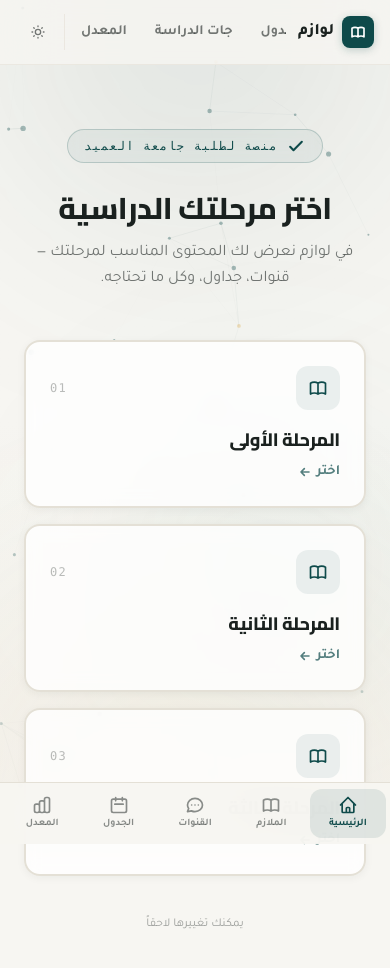
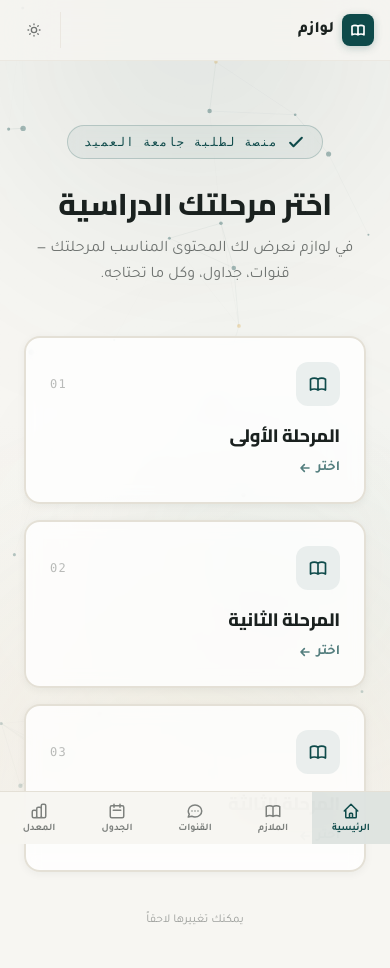
Before and after one commit to alimazon/lawazem-app, a Next.js app: page / in a window 390 px wide. Shown: the top 968 px of the page. Built offline with nearby package versions, Linux system fonts and the light colour scheme.

Commit message:
المراحل 1-5: اختيار المرحلة، تبويب الملازم، رفع ملفات ومجلدات للقنوات، الجدول، جات الدراسة بالذكاء الاصطناعي

```diff
--- a/components/MobileBottomNav.tsx
+++ b/components/MobileBottomNav.tsx
@@ -3,21 +3,32 @@
 
 import Link from 'next/link';
 import { usePathname } from 'next/navigation';
-import type { ReactNode } from 'react';
+import { useEffect, useState, type ReactNode } from 'react';
 
 interface NavItem {
   href: string;
   label: string;
   icon: ReactNode;
+  accent?: 'amber';
 }
 
-const NAV_ITEMS: NavItem[] = [
+const BASE_ITEMS: NavItem[] = [
   {
     href: '/',
     label: 'الرئيسية',
     icon: (
-      <svg className="h-5 w-5" fill="none" viewBox="0 0 24 24" stroke="currentColor" strokeWidth={2}>
-        <path strokeLinecap="round" strokeLinejoin="round" d="M3 12l2-2m0 0l7-7 7 7M5 10v10a1 1 0 001 1h3m10-11l2 2m-2-2v10a1 1 0 01-1 1h-3m-6 0a1 1 0 001-1v-4a1 1 0 011-1h2a1 1 0 011 1v4a1 1 0 001 1m-6 0h6" />
+      <svg
+        className="h-[18px] w-[18px]"
+        fill="none"
+        viewBox="0 0 24 24"
+        stroke="currentColor"
+        strokeWidth={2}
+      >
+        <path
+          strokeLinecap="round"
+          strokeLinejoin="round"
+          d="M3 12l2-2m0 0l7-7 7 7M5 10v10a1 1 0 001 1h3m10-11l2 2m-2-2v10a1 1 0 01-1 1h-3m-6 0a1 1 0 001-1v-4a1 1 0 011-1h2a1 1 0 011 1v4a1 1 0 001 1m-6 0h6"
+        />
       </svg>
     ),
   },
@@ -25,8 +36,18 @@ const NAV_ITEMS: NavItem[] = [
     href: '/lawazem',
     label: 'الملازم',
     icon: (
-      <svg className="h-5 w-5" fill="none" viewBox="0 0 24 24" stroke="currentColor" strokeWidth={2}>
-        <path strokeLinecap="round" strokeLinejoin="round" d="M12 6.253v13m0-13C10.832 5.477 9.246 5 7.5 5S4.168 5.477 3 6.253v13C4.168 18.477 5.754 18 7.5 18s3.332.477 4.5 1.253m0-13C13.168 5.477 14.754 5 16.5 5c1.747 0 3.332.477 4.5 1.253v13C19.832 18.477 18.247 18 16.5 18c-1.746 0-3.332.477-4.5 1.253" />
+      <svg
+        className="h-[18px] w-[18px]"
+        fill="none"
+        viewBox="0 0 24 24"
+        stroke="currentColor"
+        strokeWidth={2}
+      >
+        <path
+          strokeLinecap="round"
+          strokeLinejoin="round"
+          d="M12 6.253v13m0-13C10.832 5.477 9.246 5 7.5 5S4.168 5.477 3 6.253v13C4.168 18.477 5.754 18 7.5 18s3.332.477 4.5 1.253m0-13C13.168 5.477 14.754 5 16.5 5c1.747 0 3.332.477 4.5 1.253v13C19.832 18.477 18.247 18 16.5 18c-1.746 0-3.332.477-4.5 1.253"
+        />
       </svg>
     ),
   },
@@ -34,8 +55,18 @@ const NAV_ITEMS: NavItem[] = [
     href: '/channels',
     label: 'القنوات',
     icon: (
-      <svg className="h-5 w-5" fill="none" viewBox="0 0 24 24" stroke="currentColor" strokeWidth={2}>
-        <path strokeLinecap="round" strokeLinejoin="round" d="M8 12h.01M12 12h.01M16 12h.01M21 12c0 4.418-4.03 8-9 8a9.863 9.863 0 01-4.255-.949L3 20l1.395-3.72C3.512 15.042 3 13.574 3 12c0-4.418 4.03-8 9-8s9 3.582 9 8z" />
+      <svg
+        className="h-[18px] w-[18px]"
+        fill="none"
+        viewBox="0 0 24 24"
+        stroke="currentColor"
+        strokeWidth={2}
+      >
+        <path
+          strokeLinecap="round"
+          strokeLinejoin="round"
+          d="M8 12h.01M12 12h.01M16 12h.01M21 12c0 4.418-4.03 8-9 8a9.863 9.863 0 01-4.255-.949L3 20l1.395-3.72C3.512 15.042 3 13.574 3 12c0-4.418 4.03-8 9-8s9 3.582 9 8z"
+        />
       </svg>
     ),
   },
@@ -43,8 +74,18 @@ const NAV_ITEMS: NavItem[] = [
     href: '/schedule',
     label: 'الجدول',
     icon: (
-      <svg className="h-5 w-5" fill="none" viewBox="0 0 24 24" stroke="currentColor" strokeWidth={2}>
-        <path strokeLinecap="round" strokeLinejoin="round" d="M8 7V3m8 4V3m-9 8h10M5 21h14a2 2 0 002-2V7a2 2 0 00-2-2H5a2 2 0 00-2 2v12a2 2 0 002 2z" />
+      <svg
+        className="h-[18px] w-[18px]"
+        fill="none"
+        viewBox="0 0 24 24"
+        stroke="currentColor"
+        strokeWidth={2}
+      >
+        <path
+          strokeLinecap="round"
+          strokeLinejoin="round"
+          d="M8 7V3m8 4V3m-9 8h10M5 21h14a2 2 0 002-2V7a2 2 0 00-2-2H5a2 2 0 00-2 2v12a2 2 0 002 2z"
+        />
       </svg>
     ),
   },
@@ -52,15 +93,57 @@ const NAV_ITEMS: NavItem[] = [
     href: '/gpa',
     label: 'المعدل',
     icon: (
-      <svg className="h-5 w-5" fill="none" viewBox="0 0 24 24" stroke="currentColor" strokeWidth={2}>
-        <path strokeLinecap="round" strokeLinejoin="round" d="M9 19v-6a2 2 0 00-2-2H5a2 2 0 00-2 2v6a2 2 0 002 2h2a2 2 0 002-2zm0 0V9a2 2 0 012-2h2a2 2 0 012 2v10m-6 0a2 2 0 002 2h2a2 2 0 002-2m0 0V5a2 2 0 012-2h2a2 2 0 012 2v14a2 2 0 01-2 2h-2a2 2 0 01-2-2z" />
+      <svg
+        className="h-[18px] w-[18px]"
+        fill="none"
+        viewBox="0 0 24 24"
+        stroke="currentColor"
+        strokeWidth={2}
+      >
+        <path
+          strokeLinecap="round"
+          strokeLinejoin="round"
+          d="M9 19v-6a2 2 0 00-2-2H5a2 2 0 00-2 2v6a2 2 0 002 2h2a2 2 0 002-2zm0 0V9a2 2 0 012-2h2a2 2 0 012 2v10m-6 0a2 2 0 002 2h2a2 2 0 002-2m0 0V5a2 2 0 012-2h2a2 2 0 012 2v14a2 2 0 01-2 2h-2a2 2 0 01-2-2z"
+        />
       </svg>
     ),
   },
 ];
 
+const STAGE_2_ITEM: NavItem = {
+  href: '/group-swap',
+  label: 'تبديل',
+  accent: 'amber',
+  icon: (
+    <svg
+      className="h-[18px] w-[18px]"
+      fill="none"
+      viewBox="0 0 24 24"
+      stroke="currentColor"
+      strokeWidth={2}
+    >
+      <path
+        strokeLinecap="round"
+        strokeLinejoin="round"
+        d="M8 7h12m0 0l-4-4m4 4l-4 4m0 6H4m0 0l4 4m-4-4l4-4"
+      />
+    </svg>
+  ),
+};
+
 export function MobileBottomNav() {
   const pathname = usePathname();
+  const [stage, setStage] = useState<string | null>(null);
+  const [mounted, setMounted] = useState(false);
+
+  useEffect(() => {
+    try {
+      setStage(localStorage.getItem('student_stage'));
+    } catch {
+      /* تجاهل */
+    }
+    setMounted(true);
+  }, []);
 
   // لا تظهر في صفحات الإدارة أو بوابة القناة
   if (
@@ -70,31 +153,39 @@ export function MobileBottomNav() {
     return null;
   }
 
+  const showSwap = mounted && stage === 'المرحلة الثانية';
+  const items = showSwap ? [...BASE_ITEMS, STAGE_2_ITEM] : BASE_ITEMS;
+
   return (
     <nav
       className="fixed inset-x-0 bottom-0 z-40 border-t border-line bg-paper/95 backdrop-blur-xl md:hidden"
       style={{ paddingBottom: 'env(safe-area-inset-bottom)' }}
       aria-label="التنقل السفلي"
     >
-      <div className="mx-auto flex max-w-md items-stretch justify-around px-1 py-1.5">
-        {NAV_ITEMS.map((item) => {
+      <div className="mx-auto flex max-w-md items-stretch justify-around">
+        {items.map((item) => {
           const active =
             pathname === item.href ||
             (item.href !== '/' && pathname?.startsWith(item.href + '/'));
+          const isAmber = item.accent === 'amber';
 
           return (
             <Link
               key={item.href}
               href={item.href}
-              className={`flex flex-1 flex-col items-center gap-0.5 rounded-xl px-1 py-1.5 text-[10px] font-bold transition-all duration-200 active:scale-95 ${
+              className={`flex flex-1 flex-col items-center justify-center gap-1 py-2.5 text-[10px] font-bold transition-all duration-200 active:scale-95 ${
                 active
-                  ? 'bg-teal/10 text-teal'
-                  : 'text-ink/50 hover:bg-ink/5 hover:text-ink'
+                  ? isAmber
+                    ? 'bg-amber/15 text-amber-800 dark:bg-amber/25 dark:text-amber-300'
+                    : 'bg-teal/10 text-teal'
+                  : isAmber
+                  ? 'text-amber-700 hover:bg-amber/10 dark:text-amber-300 dark:hover:bg-amber/15'
+                  : 'text-ink/55 hover:bg-ink/5 hover:text-ink'
               }`}
               aria-current={active ? 'page' : undefined}
             >
               {item.icon}
-              <span>{item.label}</span>
+              <span className="whitespace-nowrap leading-none">{item.label}</span>
             </Link>
           );
         })}
--- a/components/NavBar.tsx
+++ b/components/NavBar.tsx
@@ -18,19 +18,35 @@ export function NavBar() {
 
   return (
     <header className="sticky top-0 z-50 border-b border-line/60 bg-paper/80 backdrop-blur-xl">
-      <nav className="mx-auto flex max-w-3xl items-center justify-between gap-3 px-4 py-3.5 sm:px-6">
-        <Link href="/" className="group flex flex-shrink-0 items-center gap-2 transition-transform active:scale-95">
+      <nav className="mx-auto flex max-w-3xl items-center justify-between gap-3 px-4 py-3 sm:px-6">
+        {/* الشعار */}
+        <Link
+          href="/"
+          className="group flex flex-shrink-0 items-center gap-2 transition-transform active:scale-95"
+        >
           <span className="flex h-8 w-8 items-center justify-center rounded-lg bg-teal text-white shadow-[0_2px_8px_rgba(14,74,74,0.24)] transition-all group-hover:shadow-[0_4px_14px_rgba(14,74,74,0.32)]">
-            <svg className="h-4 w-4" fill="none" viewBox="0 0 24 24" stroke="currentColor" strokeWidth={2.5}>
-              <path strokeLinecap="round" strokeLinejoin="round" d="M12 6.253v13m0-13C10.832 5.477 9.246 5 7.5 5S4.168 5.477 3 6.253v13C4.168 18.477 5.754 18 7.5 18s3.332.477 4.5 1.253m0-13C13.168 5.477 14.754 5 16.5 5c1.747 0 3.332.477 4.5 1.253v13C19.832 18.477 18.247 18 16.5 18c-1.746 0-3.332.477-4.5 1.253" />
+            <svg
+              className="h-4 w-4"
+              fill="none"
+              viewBox="0 0 24 24"
+              stroke="currentColor"
+              strokeWidth={2.5}
+            >
+              <path
+                strokeLinecap="round"
+                strokeLinejoin="round"
+                d="M12 6.253v13m0-13C10.832 5.477 9.246 5 7.5 5S4.168 5.477 3 6.253v13C4.168 18.477 5.754 18 7.5 18s3.332.477 4.5 1.253m0-13C13.168 5.477 14.754 5 16.5 5c1.747 0 3.332.477 4.5 1.253v13C19.832 18.477 18.247 18 16.5 18c-1.746 0-3.332.477-4.5 1.253"
+              />
             </svg>
           </span>
           <span className="text-base font-black text-ink sm:text-lg">لوازم</span>
         </Link>
 
-        <div className="flex flex-1 items-center justify-end gap-1 overflow-x-auto [-ms-overflow-style:none] [scrollbar-width:none] sm:gap-1.5 sm:overflow-visible [&::-webkit-scrollbar]:hidden">
+        {/* روابط النافبار — تظهر فقط على الشاشات المتوسطة وما فوق */}
+        <div className="hidden flex-1 items-center justify-end gap-1.5 md:flex">
           {NAV.map((item) => {
-            const active = pathname === item.href || pathname?.startsWith(item.href + '/');
+            const active =
+              pathname === item.href || pathname?.startsWith(item.href + '/');
             return (
               <Link
                 key={item.href}
@@ -45,10 +61,11 @@ export function NavBar() {
               </Link>
             );
           })}
+        </div>
 
-          <div className="ml-1 flex-shrink-0 border-r border-line/60 pr-2">
-            <ThemeToggle />
-          </div>
+        {/* زر الوضع الليلي — يظهر دائمًا */}
+        <div className="flex flex-shrink-0 items-center border-r border-line/60 pr-2 md:border-r-0 md:pr-0">
+          <ThemeToggle />
         </div>
       </nav>
     </header>
```
